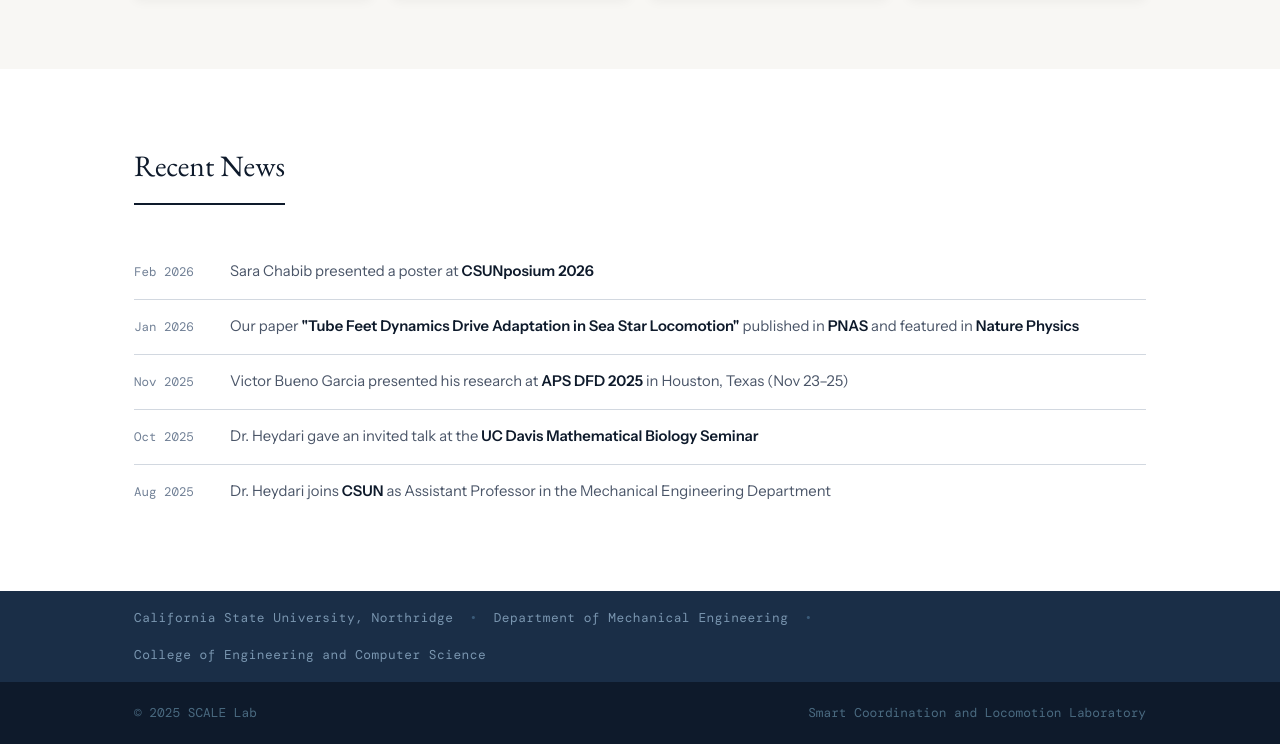
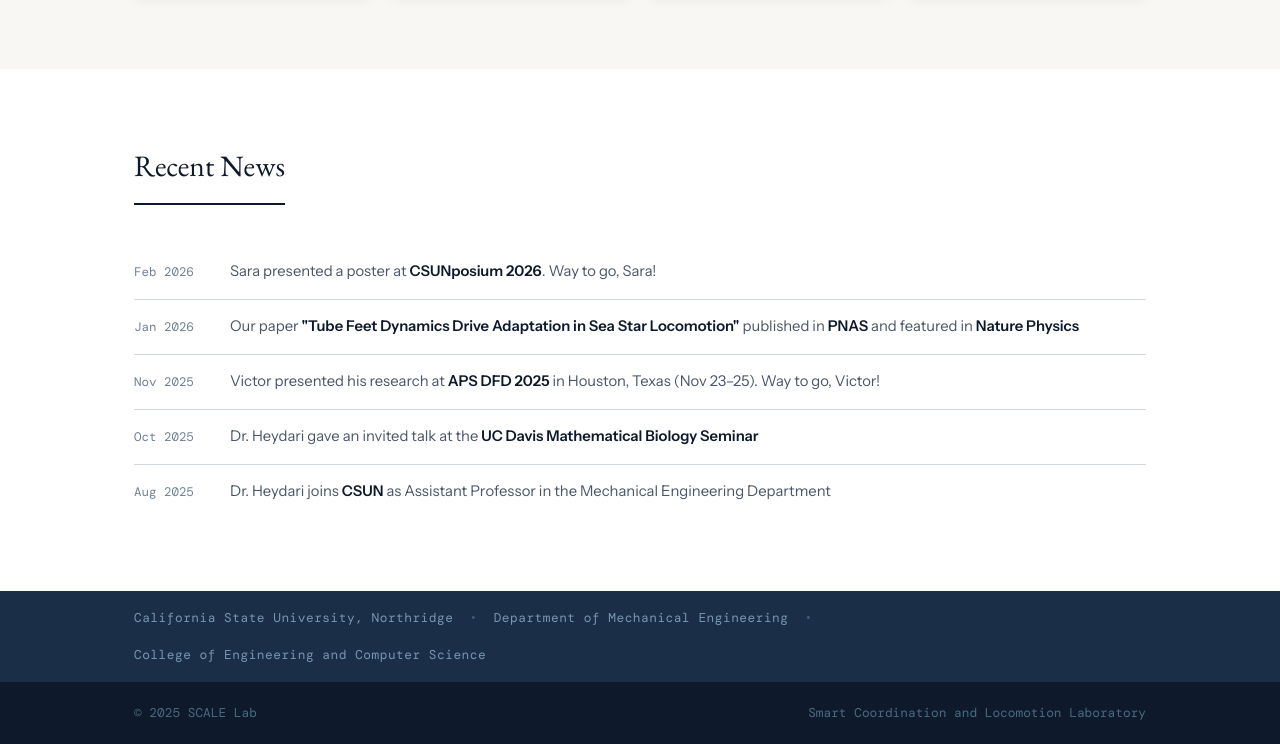
Before and after one commit to csun-scalelab/csun-scalelab.github.io, a plain HTML site: page index.html in a window 1280 px wide. Shown: the part 1041-1785 px from the top of the page. Drawn offline with nearby package versions, Linux system fonts and the light colour scheme.

Commit message:
Update index.html

```diff
--- a/index.html
+++ b/index.html
@@ -113,7 +113,7 @@
         <ul class="news-list">
           <li class="news-item">
             <span class="news-date">Feb 2026</span>
-            <span class="news-text">Sara Chabib presented a poster at <strong>CSUNposium 2026</strong></span>
+            <span class="news-text">Sara presented a poster at <strong>CSUNposium 2026</strong>. Way to go, Sara!</span>
           </li>
           <li class="news-item">
             <span class="news-date">Jan 2026</span>
@@ -121,7 +121,7 @@
           </li>
           <li class="news-item">
             <span class="news-date">Nov 2025</span>
-            <span class="news-text">Victor Bueno Garcia presented his research at <strong>APS DFD 2025</strong> in Houston, Texas (Nov 23–25)</span>
+            <span class="news-text">Victor presented his research at <strong>APS DFD 2025</strong> in Houston, Texas (Nov 23–25). Way to go, Victor!</span>
           </li>
           <li class="news-item">
             <span class="news-date">Oct 2025</span>
```
